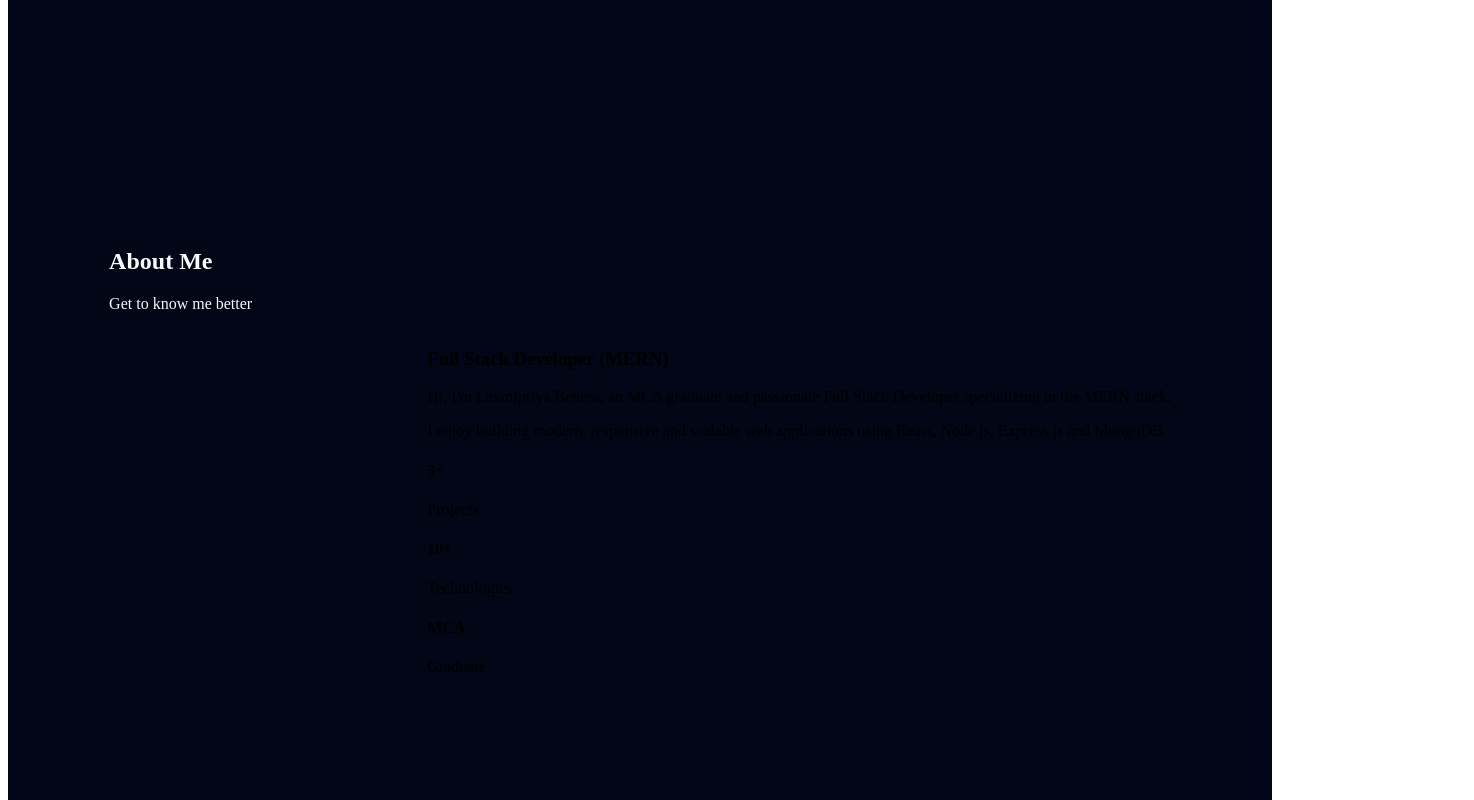
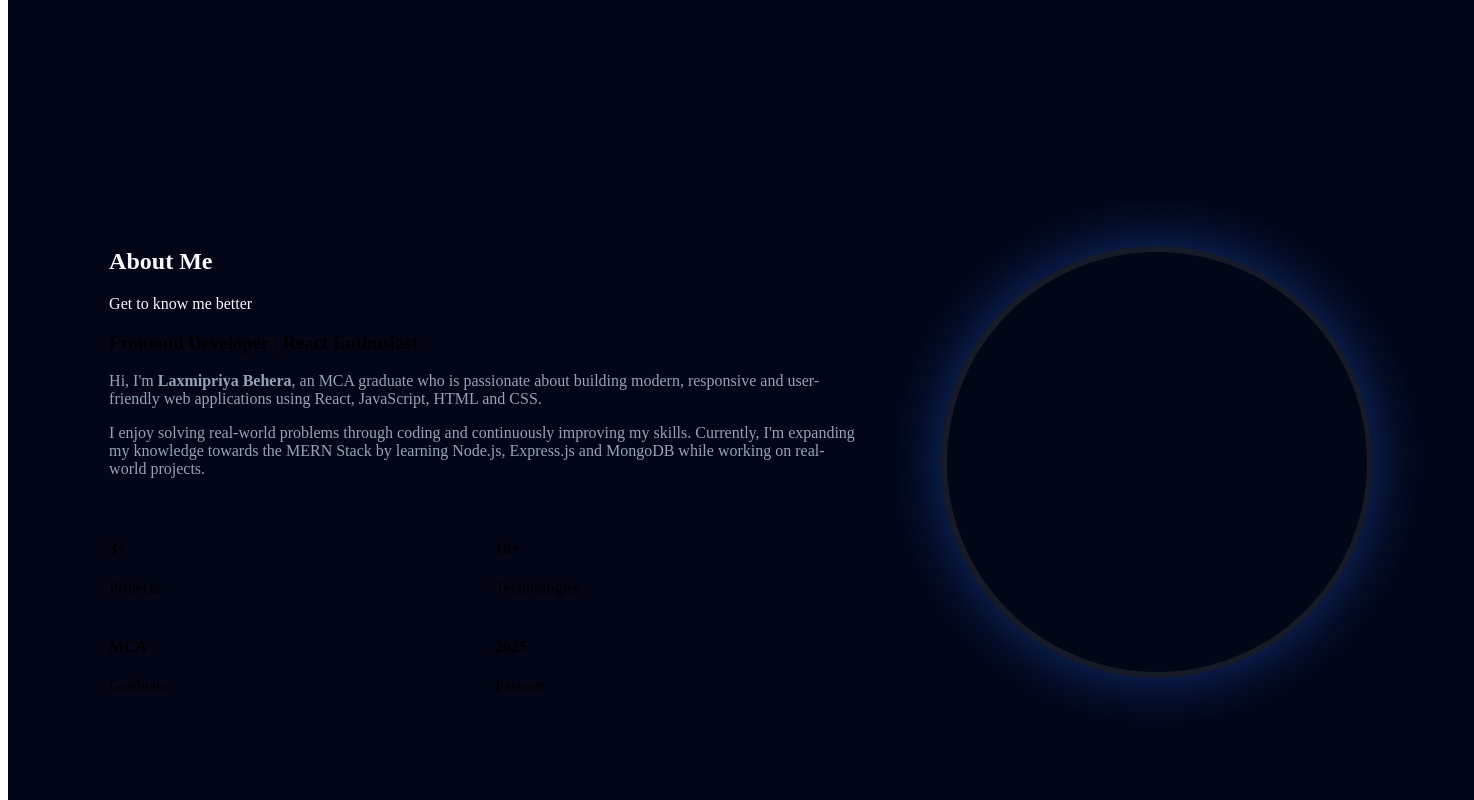
Before and after one commit to laxmipriyabehera/Portfolio, a React app: page / in a window 1280 px wide. Shown: the part 880-1680 px from the top of the page, 1474 px wide, since content can reach past the window. Built offline with nearby package versions, Linux system fonts and the light colour scheme; the HTML template or start-up script is replaced by a standard one.

Commit message:
Create professional About section

```diff
--- a/src/components/About/About.css
+++ b/src/components/About/About.css
@@ -2,6 +2,7 @@
     min-height: 100vh;
     background: #020617;
     padding: 100px 8%;
+    width: 100%;
 }
 .about-title{
     color:#F8FAFC;
@@ -34,3 +35,28 @@
     display:flex;
     justify-content:center;
 }
+.about-cards{
+    display: grid;
+    grid-template-columns: repeat(2,1fr);
+    gap:20px;
+    margin-top:40px;
+}
+
+.about-image{
+    flex:1;
+    display:flex;
+    justify-content:center;
+    align-items:center;
+}
+
+@media(max-width:900px){
+
+.about-container{
+    flex-direction:column;
+    text-align:center;
+}
+
+.about-content{
+    text-align:center;
+}
+}
--- a/src/components/About/About.jsx
+++ b/src/components/About/About.jsx
@@ -3,32 +3,32 @@ import "./About.css";
 function About() {
   return (
     <section className="about" id="about">
-
-      <div className="about-heading">
-        <h2>About Me</h2>
-        <p>Get to know me better</p>
-      </div>
-
       <div className="about-container">
 
-        <div className="about-image">
-          {/* Profile Image */}
-        </div>
-
+        {/* Left Side */}
         <div className="about-content">
 
-          <h3>Full Stack Developer (MERN)</h3>
+          <div className="about-heading">
+            <h2>About Me</h2>
+            <p>Get to know me better</p>
+          </div>
 
-          <p>
-            Hi, I'm Laxmipriya Behera, an MCA graduate and passionate Full
-            Stack Developer specializing in the MERN stack.
+          <h3>Frontend Developer | React Enthusiast</h3>
+
+          <p className="about-text">
+            Hi, I'm <strong>Laxmipriya Behera</strong>, an MCA graduate who is
+            passionate about building modern, responsive and user-friendly web
+            applications using React, JavaScript, HTML and CSS.
           </p>
 
-          <p>
-            I enjoy building modern, responsive and scalable web applications
-            using React, Node.js, Express.js and MongoDB.
+          <p className="about-text">
+            I enjoy solving real-world problems through coding and continuously
+            improving my skills. Currently, I'm expanding my knowledge towards
+            the MERN Stack by learning Node.js, Express.js and MongoDB while
+            working on real-world projects.
           </p>
 
+          {/* Cards */}
           <div className="about-cards">
 
             <div className="card">
@@ -46,12 +46,26 @@ function About() {
               <span>Graduate</span>
             </div>
 
+            <div className="card">
+              <h4>2025</h4>
+              <span>Passout</span>
+            </div>
+
+          </div>
+
+        </div>
+
+        {/* Right Side */}
+        <div className="about-image">
+
+          <div className="image-circle">
+            {/* Later we'll add your professional photo here */}
+            <span>Photo</span>
           </div>
 
         </div>
 
       </div>
-
     </section>
   );
 }
--- a/src/components/Hero/Hero.css
+++ b/src/components/Hero/Hero.css
@@ -9,6 +9,7 @@
 
 .hero{
     min-height:100vh;
+    width: 100%;
     position: relative;
     display:flex;
     justify-content:space-between;
@@ -82,7 +83,7 @@
         #60A5FA
     );
 
-    -webkit-background-clip:text;
+    -webkit-background-clip: text;
     -webkit-text-fill-color:transparent;
     /* color: #F8FAFC;
     margin-bottom: 20px; */
--- a/src/styles/global.css
+++ b/src/styles/global.css
@@ -14,7 +14,8 @@ html{
 body{
     font-family: 'Poppins',sans-serif;
     background: #020617;
-    color: white
+    color: white;
+    position: relative;
 
     /* overflow-x: hidden; */
 }
```
